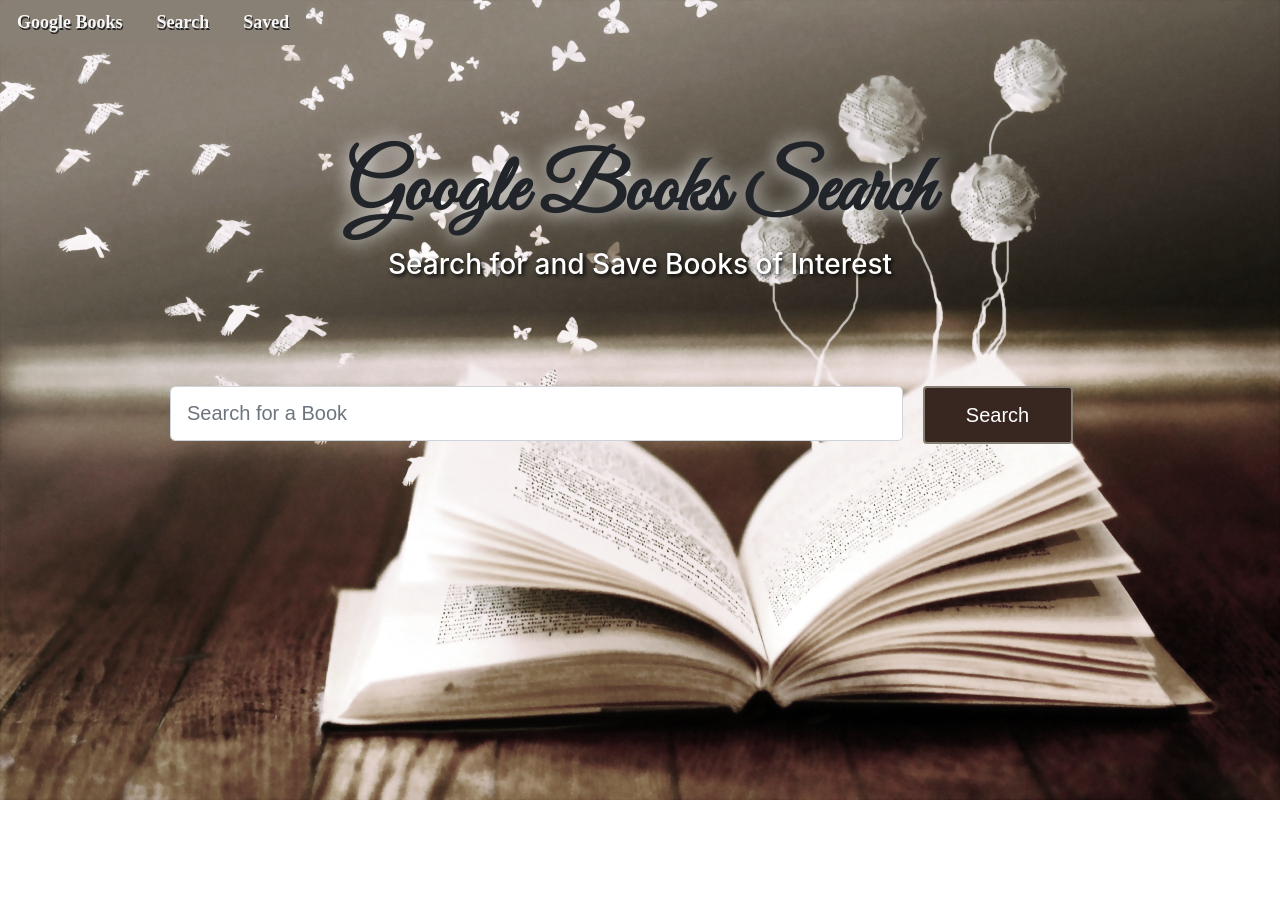
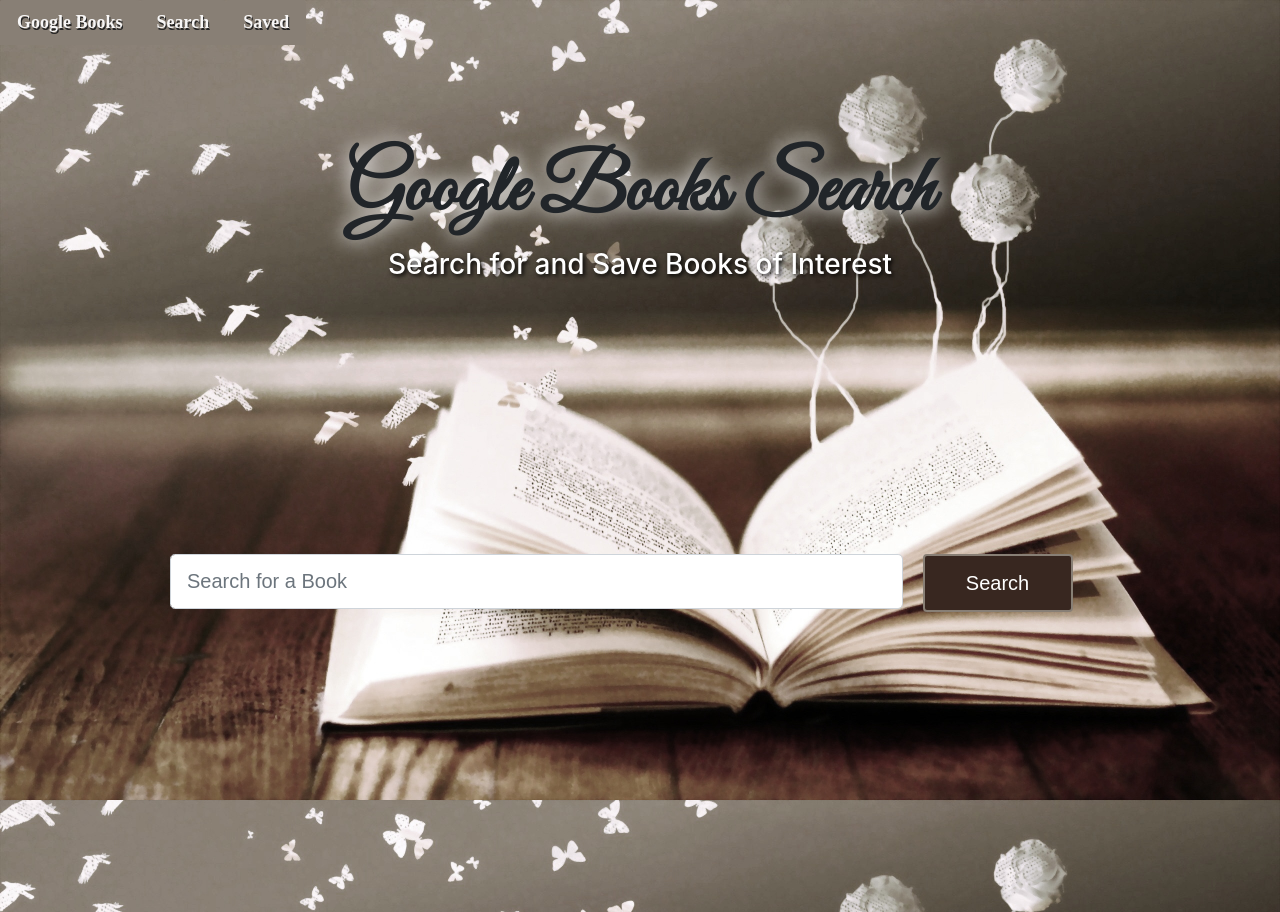
Before and after one commit to SIROG-E/Google_Books_Search, a React (Create React App) app in the folder client/: page / in a window 1280 px wide. Before the commit the page ends 800 px from the top, so only its background shows below. Built offline with nearby package versions, Linux system fonts and the light colour scheme; a web font is replaced by a local one.

Commit message:
fixed margins to book list

```diff
--- a/client/src/components/List/style.css
+++ b/client/src/components/List/style.css
@@ -1,7 +1,10 @@
 .view {
     margin-right: 3px
 }
-
+.row{
+    margin-top: 100px;
+    margin-bottom: 100px
+}
 .list-group-item {
     font-family: 'Montserrat', sans-serif;
     background-color: #d8d3cd;
```
